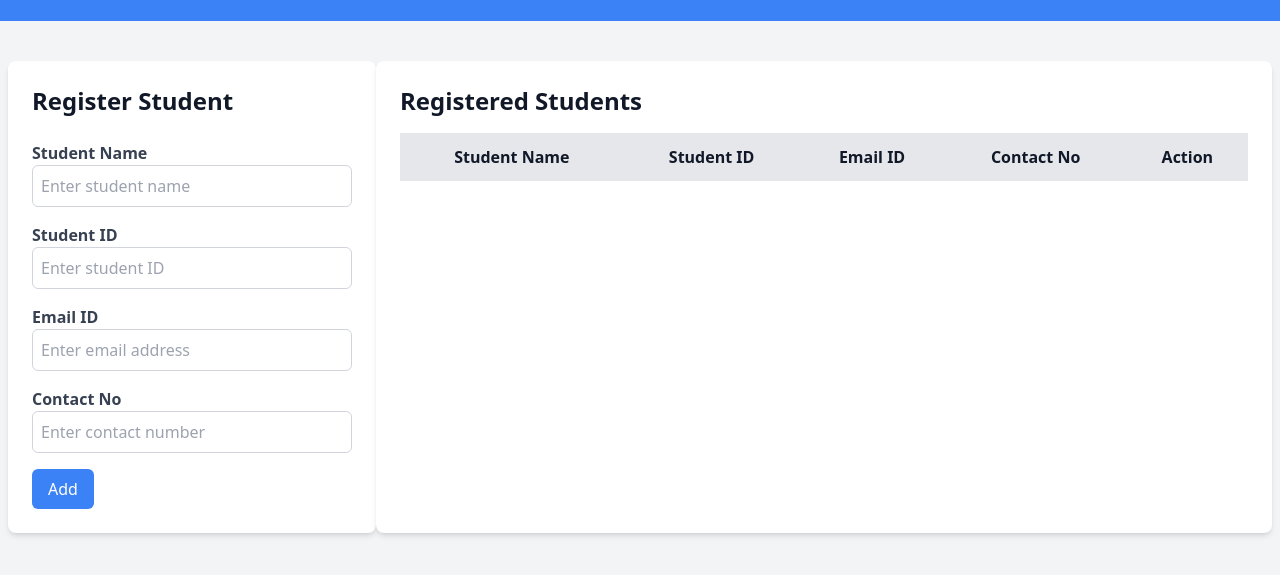
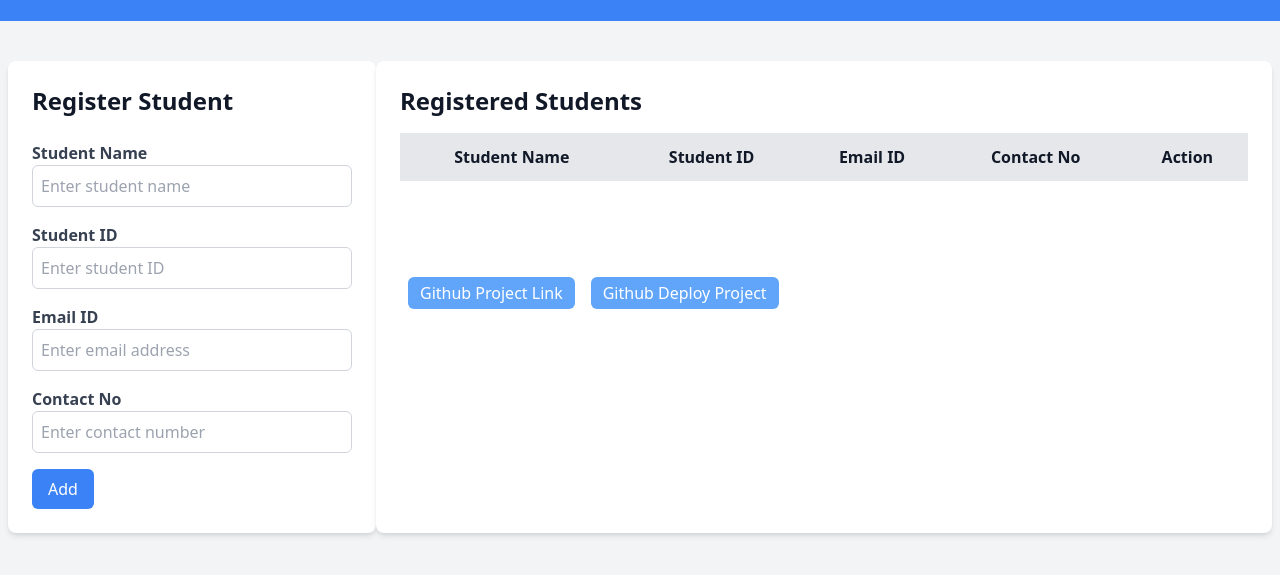
Before and after one commit to Misra-Praveen/DOM-Manipulation, a website: page index.html in a window 1280 px wide. Shown: the part 99-674 px from the top of the page. Drawn offline with Linux system fonts and the light colour scheme.

Commit message:
GitHub Link Added

```diff
--- a/index.html
+++ b/index.html
@@ -61,7 +61,7 @@
         <!--Display Section-->
         <section class="mt-8 p-6 w-full max-w-4xl mx-auto bg-white shadow-md rounded-lg">
             <h2 class="text-2xl font-bold mb-4">Registered Students</h2>
-            <div class="overflow-y-auto max-h-64">
+            <div class="overflow-y-auto max-h-80">
                 <table class="w-full text-left table-auto border-collapse">
                     <thead>
                         <tr class="bg-gray-200">
@@ -77,6 +77,10 @@
                     </tbody>
                 </table>
             </div>
+            <div>
+                <button class="bg-blue-400 text-white px-3 py-1 mt-24 mx-2 rounded-md hover:bg-blue-500"><a href="https://github.com/Misra-Praveen">Github Project Link</a></h3>
+                <button class="bg-blue-400 text-white px-3 py-1 mt-24 mx-2 rounded-md hover:bg-blue-500"><a href="https://misra-praveen.github.io/DOM-Manipulation/">Github Deploy Project</a></h3>
+            </div>
         </section>
     </main>
 
```
Also changed, not shown: src/output.css.
